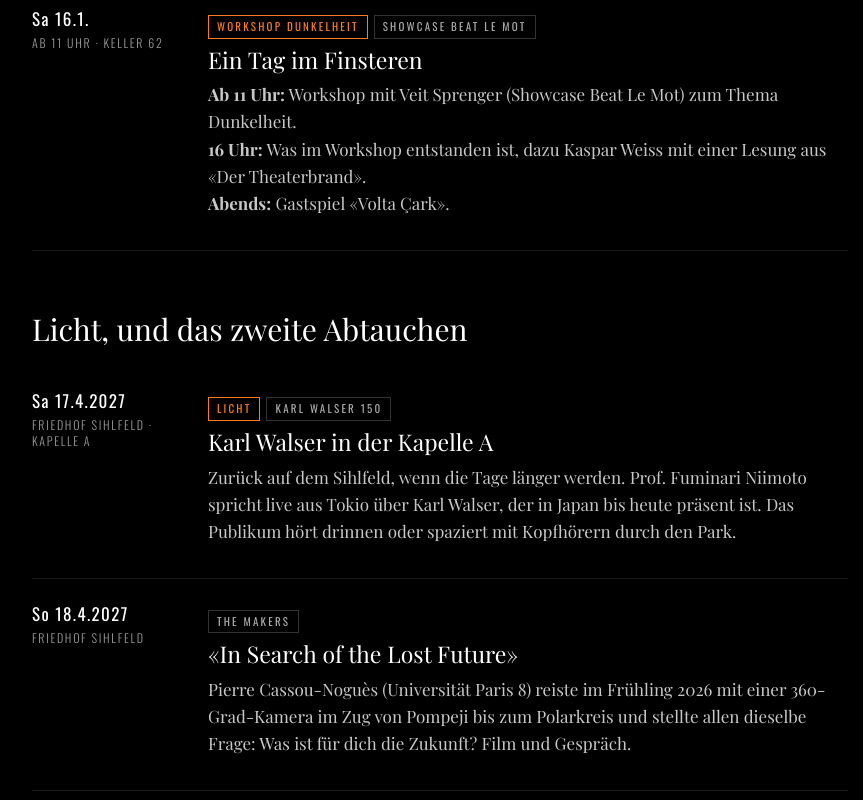
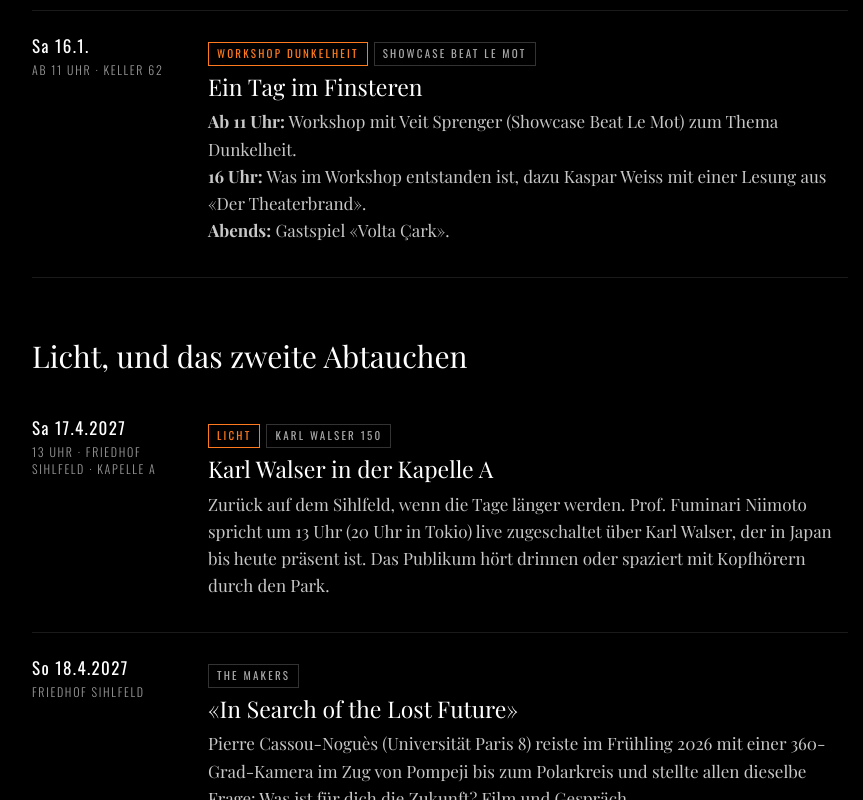
Before and after one commit to MaisonDuFutur/frei-27, a plain HTML site: page index.html in a window 1280 px wide. Shown: the part 4376-5176 px from the top of the page, without its empty margins (200-1063 px from the left). Drawn offline with Linux system fonts and the light colour scheme.

Commit message:
Niimoto 13 Uhr, Stemann als Einspielung

```diff
--- a/index.html
+++ b/index.html
@@ -185,7 +185,7 @@ footer a{color:#aaa}
     <div class="wann">Mi 13.1.<small>20 Uhr · Keller 62</small><img class="bild" loading="lazy" alt="" src="https://images.squarespace-cdn.com/content/v1/5ea9841178ec6d36bf133679/39f0b2b5-c1c4-45aa-8513-0e51ce699c30/Post+Artisten-81.png?format=500w"></div>
     <div>
       <h4>Wem gehört die Musik?</h4>
-      <p>Musik, künstliche Intelligenz und Urheberrecht. Wem gehört ein Song, wenn eine Maschine mitgeschrieben hat? Dazu erste Elemente des Songspiels «Der Theaterbrand» und Einspieler aus Interviews. Um 21 Uhr ist Julian M. Grünthal online aus Tamins zugeschaltet und stellt «Der Theaterbrand» vor. Dazu Nicolas Stemann über «Der Herr der Ringe» und Lizenzfragen.</p>
+      <p>Musik, künstliche Intelligenz und Urheberrecht. Wem gehört ein Song, wenn eine Maschine mitgeschrieben hat? Dazu erste Elemente des Songspiels «Der Theaterbrand» und Einspieler aus Interviews. Um 21 Uhr ist Julian M. Grünthal online aus Tamins zugeschaltet und stellt «Der Theaterbrand» vor. Dazu als Einspielung ein Gespräch mit Nicolas Stemann über «Der Herr der Ringe» und Lizenzfragen.</p>
       <p class="mit">Mit Michael Sauter (DJ Air Afrique). Gülistan Savgat liest «Der Theaterbrand». Mit Raphael Urweider. Gastgeber:innen: Laura Sophia Becker und Sama Schwarz.</p>
     </div>
   </div>
@@ -224,8 +224,8 @@ footer a{color:#aaa}
 
   <h3 style="margin-top:60px">Licht, und das zweite Abtauchen</h3>
   <div class="termin">
-    <div class="wann">Sa 17.4.2027<small>Friedhof Sihlfeld · Kapelle A</small></div>
-    <div><span class="tag f">Licht</span><span class="tag">Karl Walser 150</span><h4>Karl Walser in der Kapelle A</h4><p>Zurück auf dem Sihlfeld, wenn die Tage länger werden. Prof. Fuminari Niimoto spricht live aus Tokio über Karl Walser, der in Japan bis heute präsent ist. Das Publikum hört drinnen oder spaziert mit Kopfhörern durch den Park.</p></div>
+    <div class="wann">Sa 17.4.2027<small>13 Uhr · Friedhof Sihlfeld · Kapelle A</small></div>
+    <div><span class="tag f">Licht</span><span class="tag">Karl Walser 150</span><h4>Karl Walser in der Kapelle A</h4><p>Zurück auf dem Sihlfeld, wenn die Tage länger werden. Prof. Fuminari Niimoto spricht um 13 Uhr (20 Uhr in Tokio) live zugeschaltet über Karl Walser, der in Japan bis heute präsent ist. Das Publikum hört drinnen oder spaziert mit Kopfhörern durch den Park.</p></div>
   </div>
   <div class="termin">
     <div class="wann">So 18.4.2027<small>Friedhof Sihlfeld</small></div>
```
